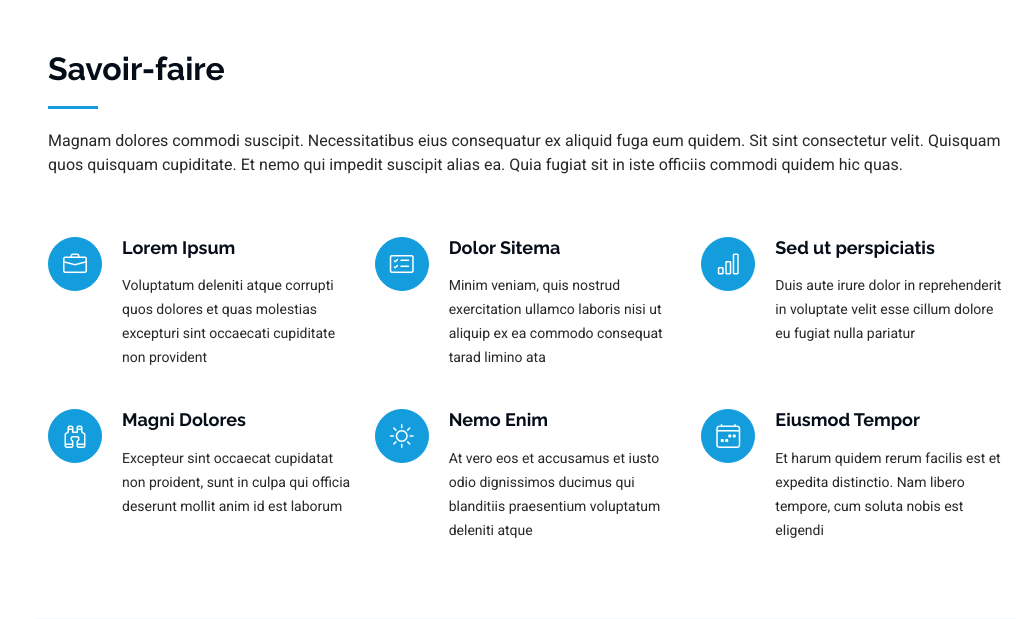
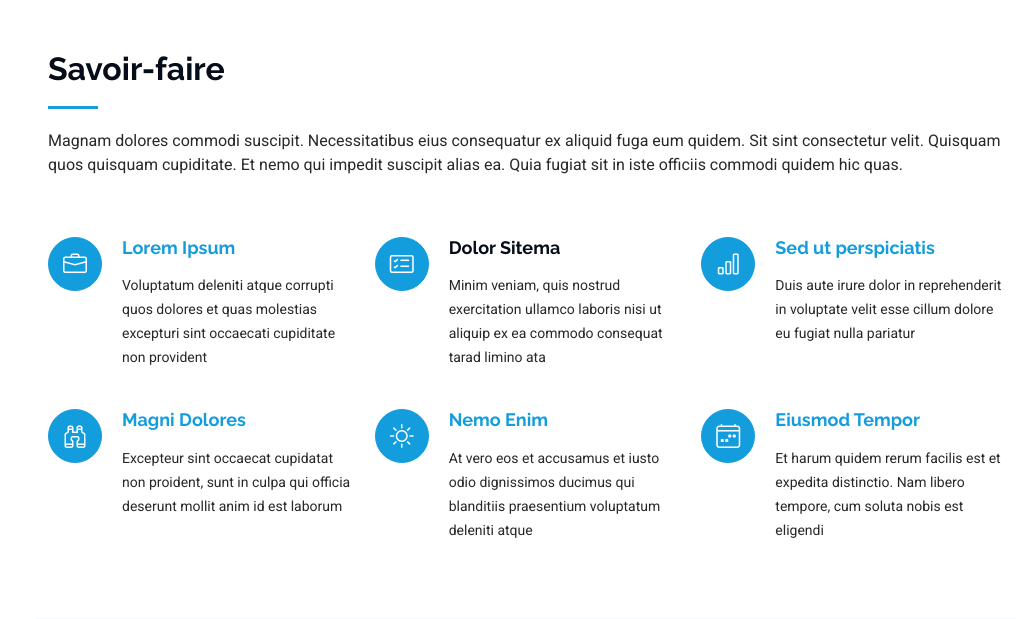
Before and after one commit to DeusVult111/Portefolio, a PHP site: page /index.html in a window 1280 px wide. Shown: the part 4390-5009 px from the top of the page, without its empty margins (264-1280 px from the left). Run offline with PHP 8.4, Linux system fonts and the light colour scheme.

Commit message:
modif section savoir-faire CSS

```diff
--- a/assets/css/main.css
+++ b/assets/css/main.css
@@ -1044,11 +1044,11 @@
   font-size: 18px;
 }
 
-.services .service-item .title a {
+.services .service-item .title {
   color: var(--heading-color);
 }
 
-.services .service-item .title a:hover {
+.services .service-item .title:hover {
   color: var(--accent-color);
 }
 
```
